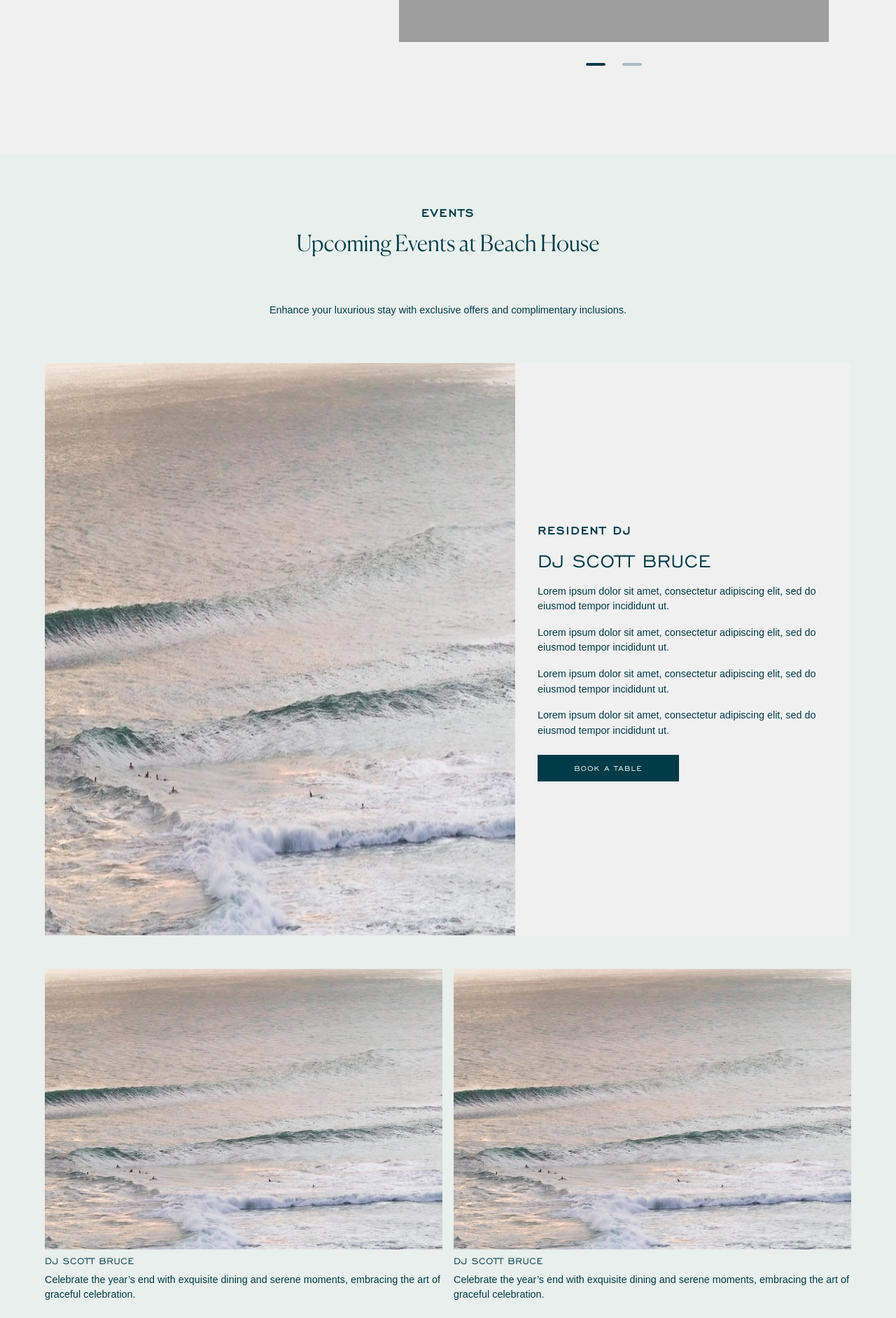
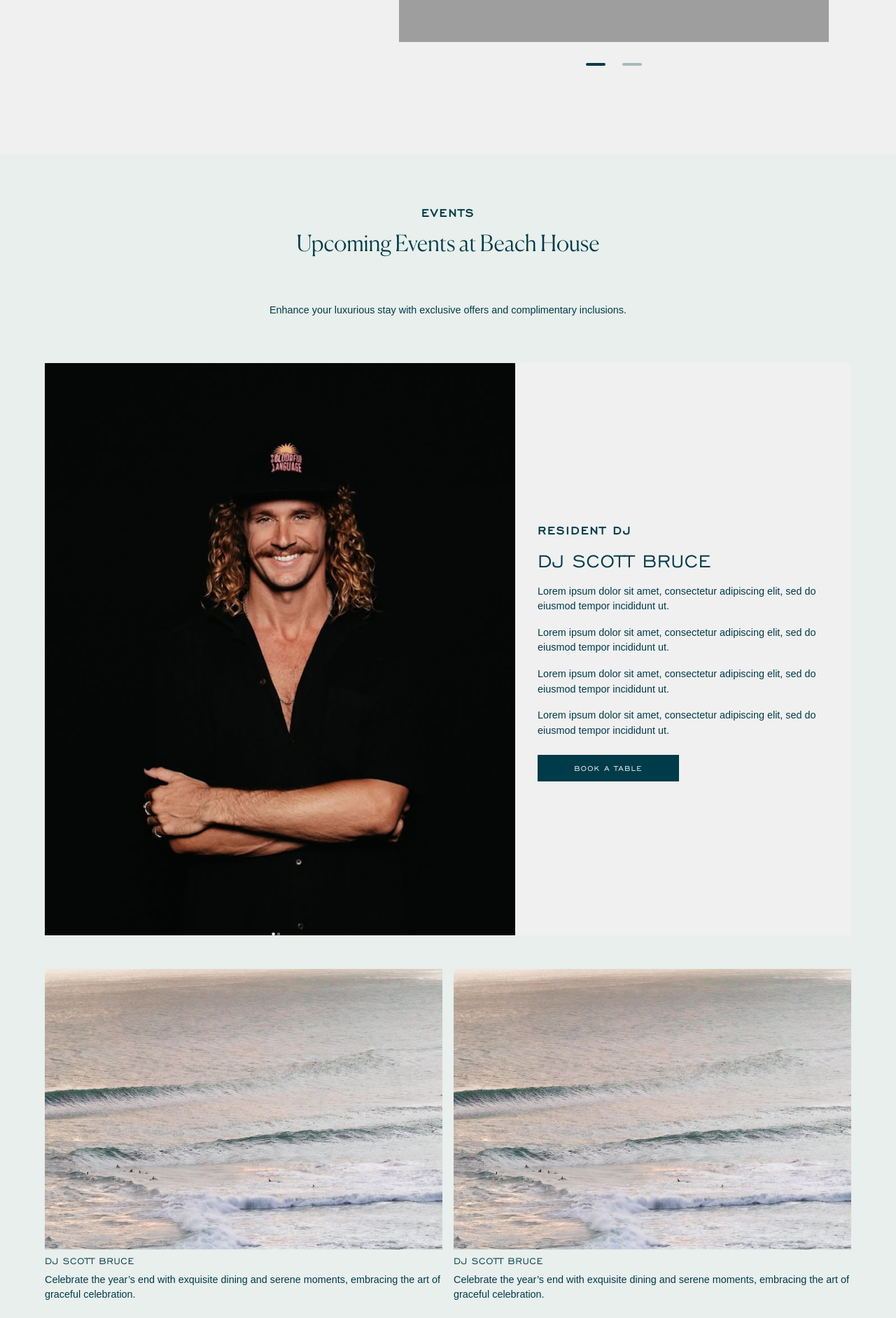
Before and after one commit to TheInstituteOfCode/rbc, a Jekyll site: the page built from dinning-beach-house.html, in a window 1280 px wide. Shown: the part 1991-3875 px from the top of the page at 70% size. Built offline with Jekyll 4.4.1, drawn with Linux system fonts in a browser that asks for light colours; some web fonts are replaced; grey boxes are pictures that could not be loaded.

Commit message:
Updated 2 files via CloudCannon.

```diff
--- a/dinning-beach-house.html
+++ b/dinning-beach-house.html
@@ -66,7 +66,7 @@ blocks:
                 short-description: >-
                     Celebrate the year’s end with exquisite dining and serene
                     moments, embracing the art of graceful celebration.
-                featured-image: /uploads/videos/ocean-cover.jpg
+                featured-image: /uploads/dj-scott-bruce.jpg
                 button-link:
                 button-text: book a table
             -
```
Also changed, not shown: uploads/dj-scott-bruce.jpg (added).
